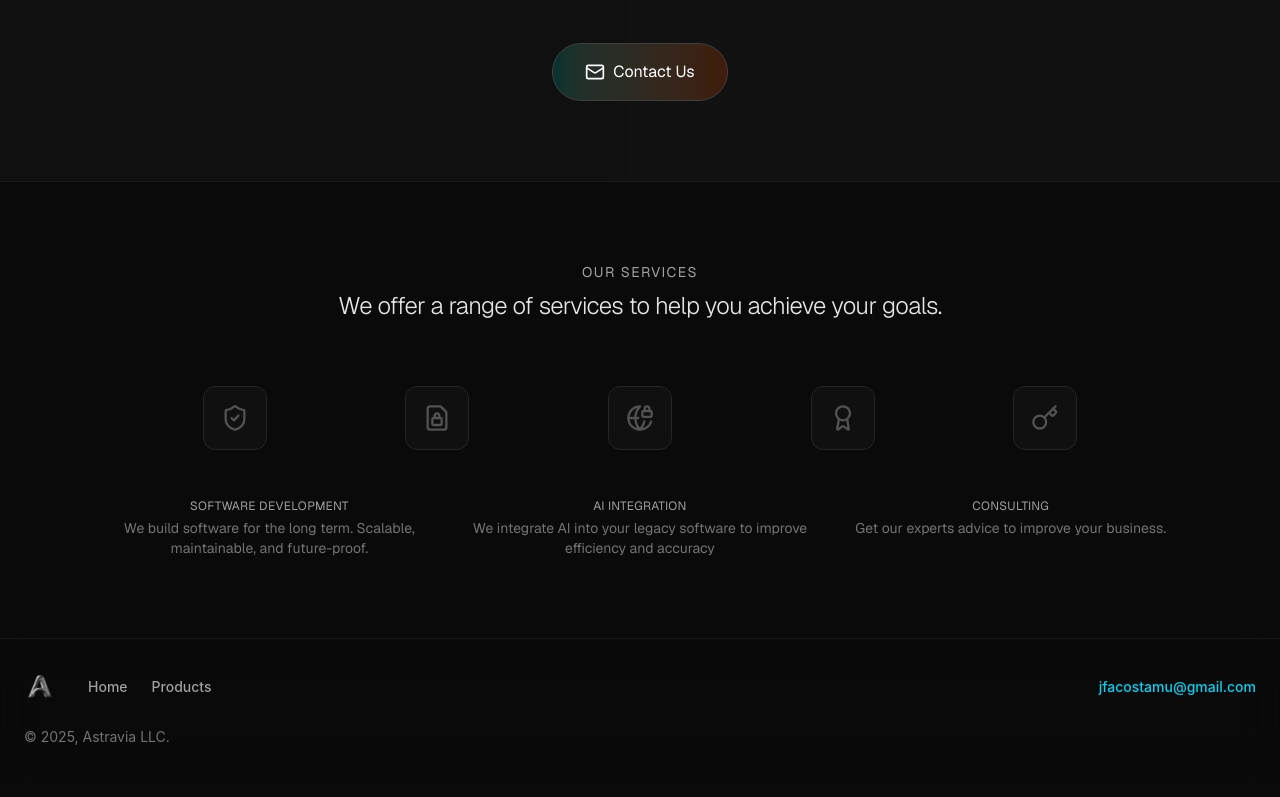
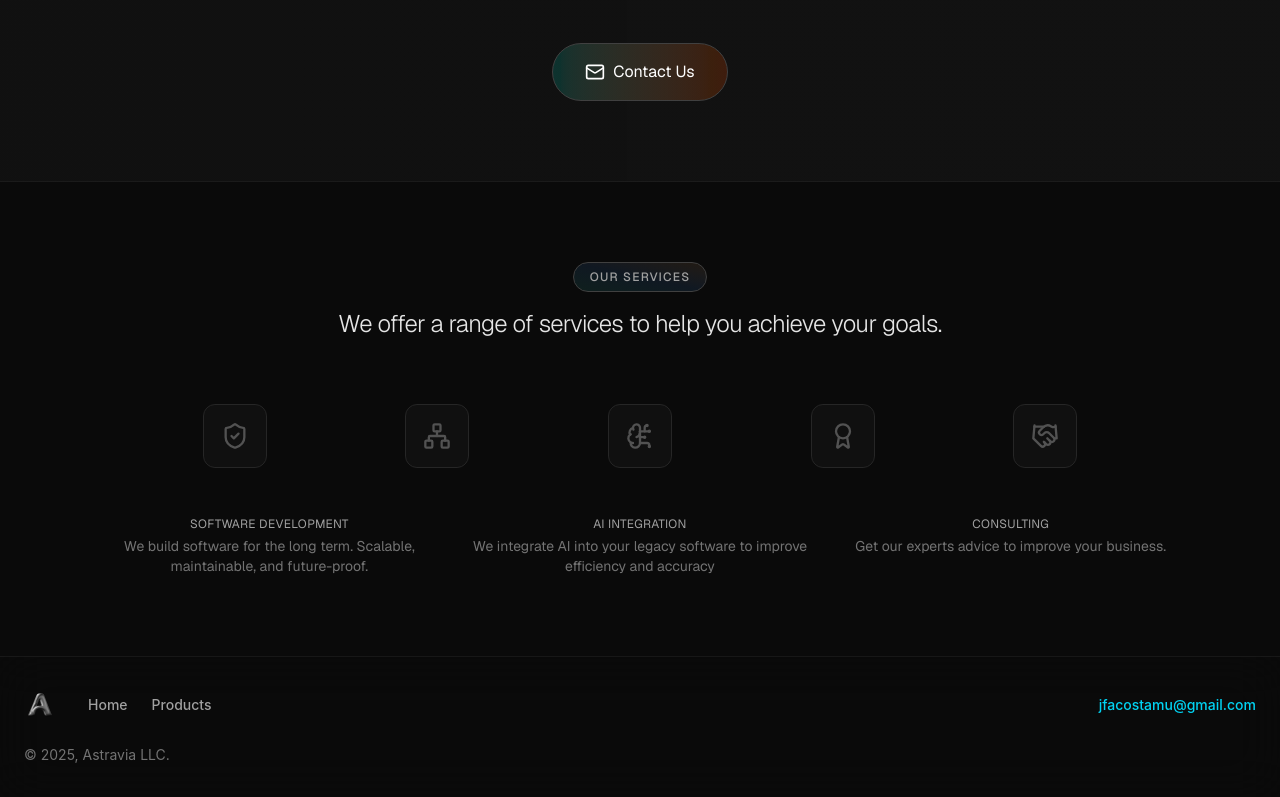
Before and after one commit to astravia-llc/astravia-web, a Next.js app: page / in a window 1280 px wide. Shown: the part 1877-2674 px from the top of the page. Built offline with nearby package versions, Linux system fonts and the light colour scheme.

Commit message:
fix: updated icons

```diff
--- a/src/app/(marketing)/landing/components/our-services.tsx
+++ b/src/app/(marketing)/landing/components/our-services.tsx
@@ -1,4 +1,10 @@
-import { ShieldCheck, FileLock, GlobeLock, Award, Key } from "lucide-react";
+import {
+  ShieldCheck,
+  Award,
+  Network,
+  BrainCircuit,
+  Handshake,
+} from "lucide-react";
 
 export function OurServices() {
   return (
@@ -11,23 +17,25 @@ export function OurServices() {
     >
       <div className="max-w-6xl mx-auto px-4 sm:px-6 lg:px-8">
         <div className="text-center mb-16">
-          <h3 className="text-sm text-neutral-400 uppercase tracking-widest mb-2 font-geist font-normal transition-all duration-300">
+          <span className="backdrop-blur-lg  inline-flex items-center gap-2 uppercase tracking-widest text-xs font-medium mb-4 border-neutral-700 px-4 py-1.5 border rounded-full bg-gradient-to-tr from-teal-300/10 via-blue-400/10 to-orange-300/10 text-neutral-400 font-geist">
             Our Services
-          </h3>
+          </span>
           <p className="text-2xl text-neutral-200 font-light tracking-tight font-geist">
             We offer a range of services to help you achieve your goals.
           </p>
         </div>
 
         <div className="flex gap-8 items-center justify-evenly">
-          {[ShieldCheck, FileLock, GlobeLock, Award, Key].map((Icon, i) => (
+          {[ShieldCheck, Network, BrainCircuit, Award, Handshake].map(
+            (Icon, i) => (
               <div
                 key={i}
                 className="group w-16 h-16 rounded-xl bg-neutral-900/50 border border-neutral-800 hover:border-neutral-700 flex items-center justify-center transition-all duration-300 hover:scale-110 backdrop-blur-lg"
               >
                 <Icon className="w-7 h-7 text-neutral-600 group-hover:text-neutral-400 stroke-1.5 transition-colors" />
               </div>
-          ))}
+            )
+          )}
         </div>
 
         <div className="grid grid-cols-2 md:grid-cols-3 gap-6 mt-12 text-center">
```
Lines whose indentation alone changed are shown as unchanged.
